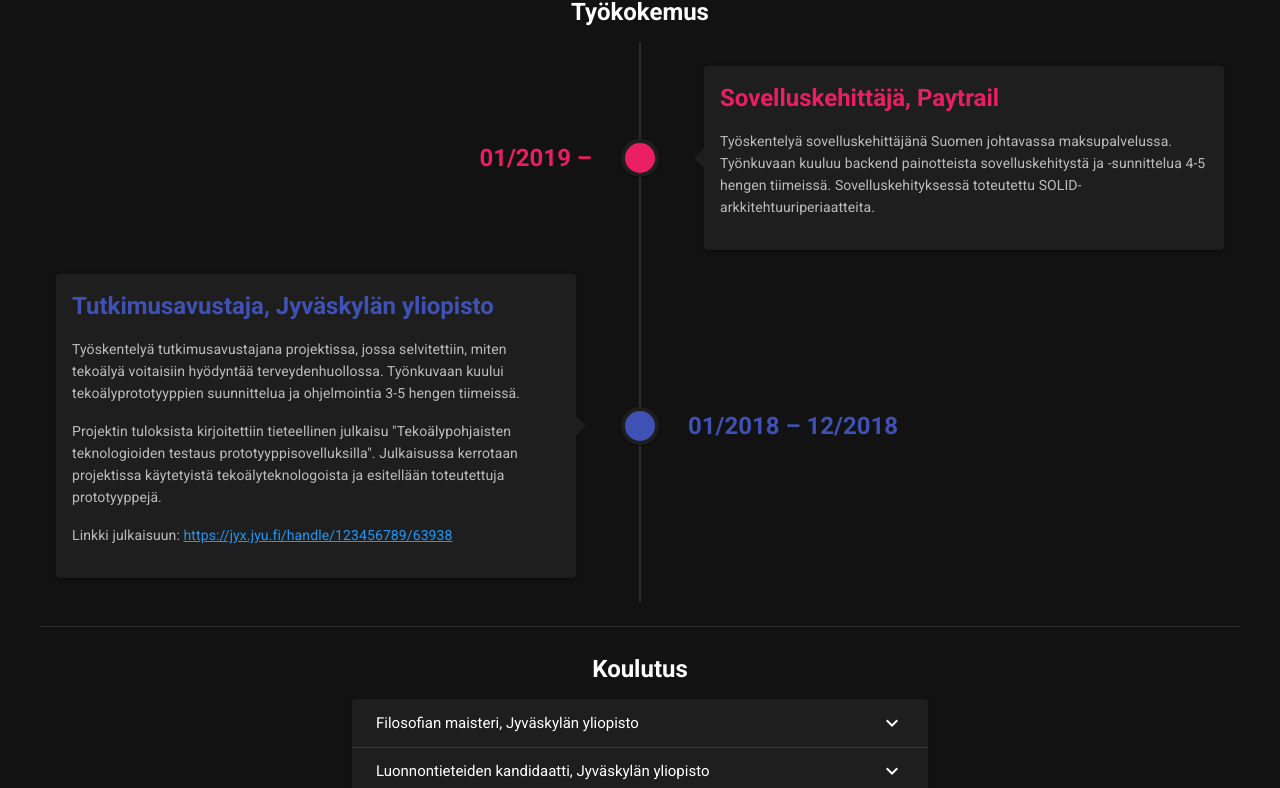
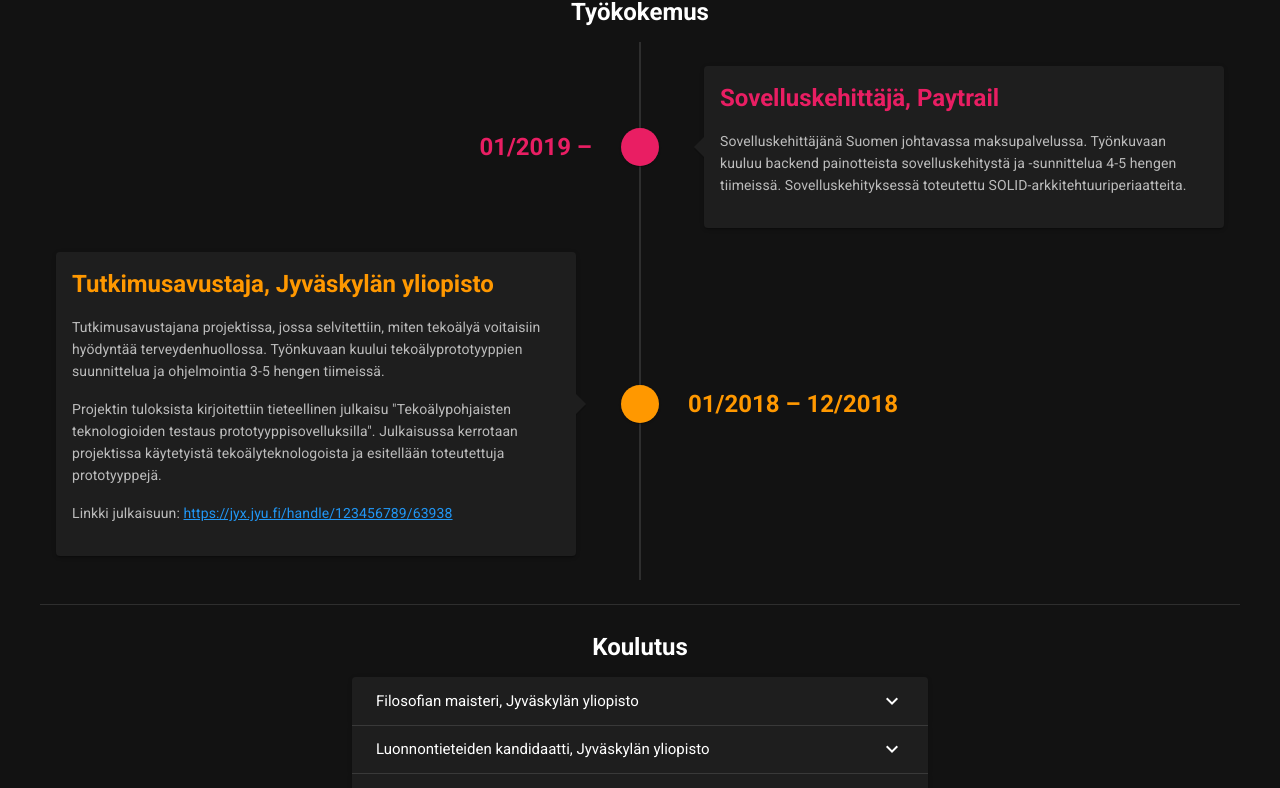
Before and after one commit to RikuKukkaniemi/my-website, a Vue app: page / in a window 1280 px wide. Shown: the part 773-1561 px from the top of the page. Built offline with nearby package versions, Linux system fonts and the light colour scheme.

Commit message:
Tweak descriptions

```diff
--- a/src/components/Experience.vue
+++ b/src/components/Experience.vue
@@ -3,7 +3,7 @@
     <h2 class="text-center my-3">Työkokemus</h2>
     <v-card elevation="0" color="transparent" class="mx-auto" max-width="1500">
       <v-timeline :dense="$vuetify.breakpoint.smAndDown">
-        <v-timeline-item v-for="(job, j) in jobs" :key="j" :color="job.color">
+        <v-timeline-item v-for="(job, j) in jobs" :key="j" :color="job.color" fill-dot>
           <template v-slot:opposite>
             <span :class="`headline font-weight-bold ${job.color}--text`" v-text="job.time"></span>
           </template>
@@ -33,15 +33,15 @@ export default {
         time: "01/2019 –",
         title: "Sovelluskehittäjä, Paytrail",
         description: [
-          "Työskentelyä sovelluskehittäjänä Suomen johtavassa maksupalvelussa. Työnkuvaan kuuluu backend painotteista sovelluskehitystä ja -sunnittelua 4-5 hengen tiimeissä. Sovelluskehityksessä toteutettu SOLID-arkkitehtuuriperiaatteita."
+          "Sovelluskehittäjänä Suomen johtavassa maksupalvelussa. Työnkuvaan kuuluu backend painotteista sovelluskehitystä ja -sunnittelua 4-5 hengen tiimeissä. Sovelluskehityksessä toteutettu SOLID-arkkitehtuuriperiaatteita."
         ]
       },
       {
-        color: "indigo",
+        color: "orange",
         time: "01/2018 – 12/2018",
         title: "Tutkimusavustaja, Jyväskylän yliopisto",
         description: [
-          "Työskentelyä tutkimusavustajana projektissa, jossa selvitettiin, miten tekoälyä voitaisiin hyödyntää terveydenhuollossa. Työnkuvaan kuului tekoälyprototyyppien suunnittelua ja ohjelmointia 3-5 hengen tiimeissä.",
+          "Tutkimusavustajana projektissa, jossa selvitettiin, miten tekoälyä voitaisiin hyödyntää terveydenhuollossa. Työnkuvaan kuului tekoälyprototyyppien suunnittelua ja ohjelmointia 3-5 hengen tiimeissä.",
           'Projektin tuloksista kirjoitettiin tieteellinen julkaisu "Tekoälypohjaisten teknologioiden testaus prototyyppisovelluksilla". Julkaisussa kerrotaan projektissa käytetyistä tekoälyteknologoista ja esitellään toteutettuja prototyyppejä.'
         ],
         link: {
```
